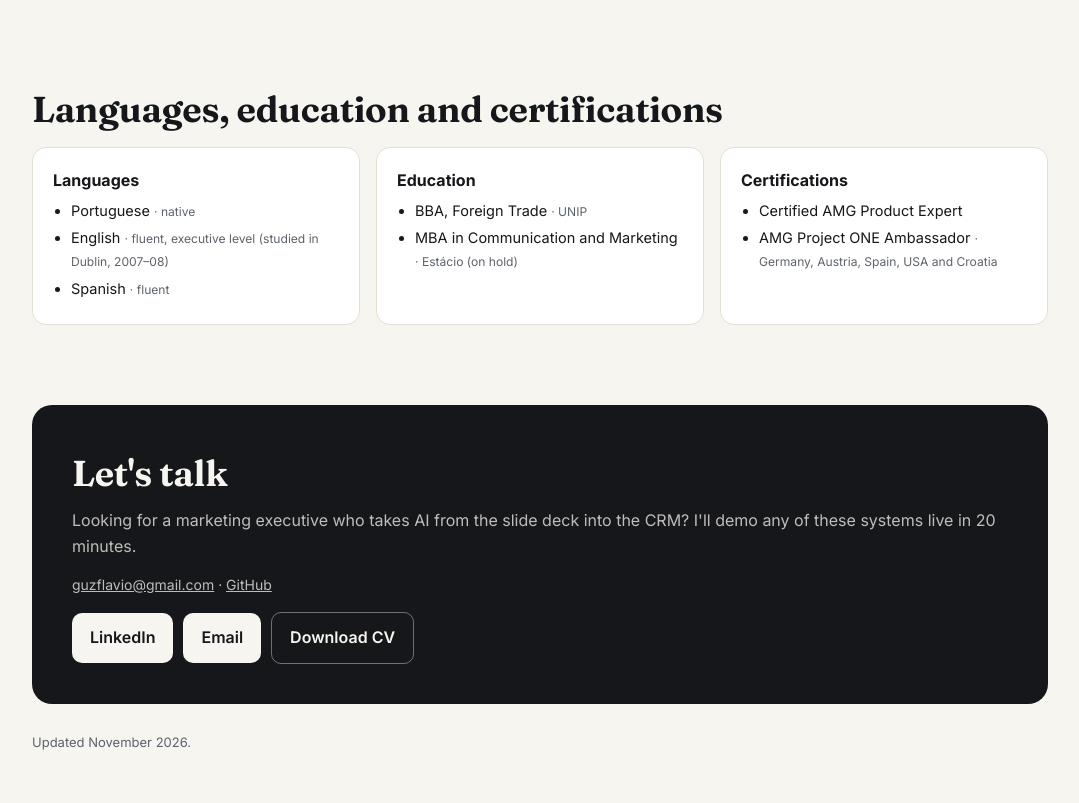
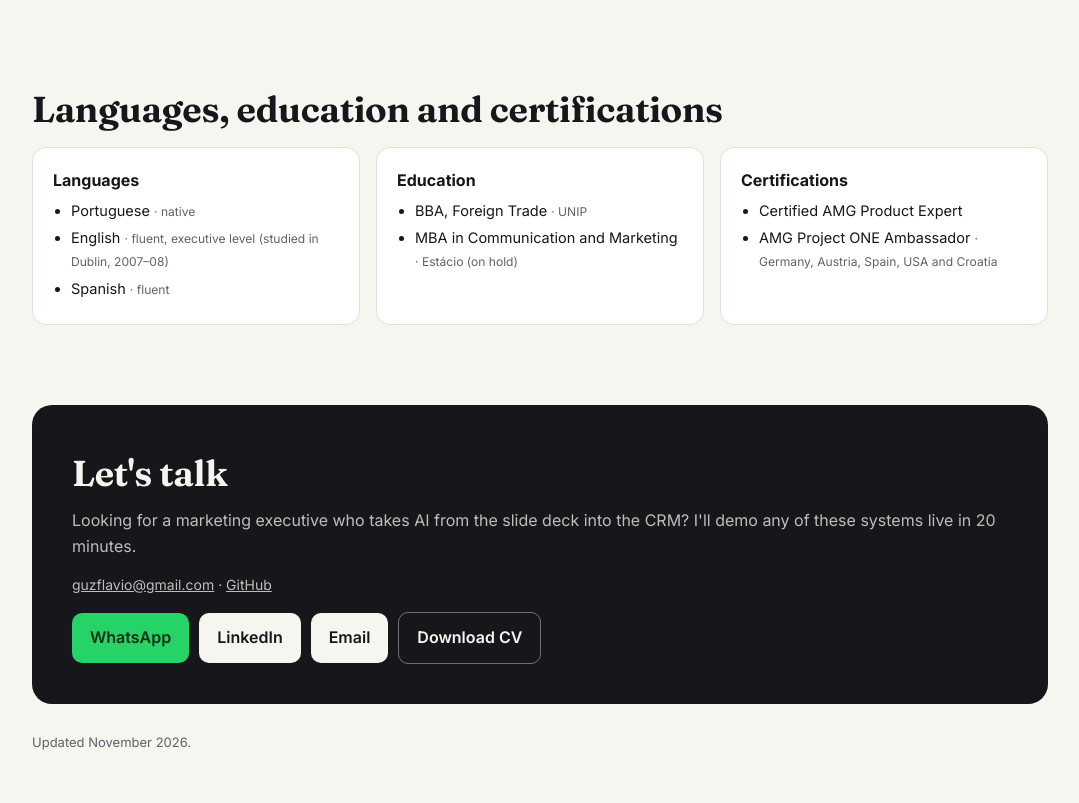
Before and after one commit to guzflavio-spec/guzflavio-spec.github.io, a plain HTML site: page index.html in a window 1280 px wide. Shown: the part 9488-10291 px from the top of the page, without its empty margins (100-1179 px from the left). Drawn offline with Linux system fonts and the light colour scheme.

Commit message:
Botão de WhatsApp no contato e CV com o primeiro show de drones
Co-Authored-By: Claude Opus 5.5 <noreply@anthropic.com>
Claude-Session: https://claude.ai/code/session_013HVjR3JnJMjt4153tvByw5

```diff
--- a/index.html
+++ b/index.html
@@ -215,6 +215,7 @@ h2{font-family:Fraunces,Georgia,serif;font-weight:650;font-size:clamp(26px,3.6vw
 .cta p{margin:6px 0 0;opacity:.75}
 .btns{display:flex;flex-wrap:wrap;gap:10px;align-items:center}
 .btn{display:inline-block;background:var(--bg);color:var(--ink);text-decoration:none;font-weight:600;padding:12px 18px;border-radius:10px}
+.btn.wa{background:#25D366;color:#0b2e17}
 .btn.ghost{background:transparent;color:var(--bg);border:1px solid color-mix(in srgb,var(--bg) 40%,transparent)}
 .cta .mail{display:block;margin-top:14px;font-size:14px;opacity:.75}
 .cta .mail a{color:var(--bg)}
@@ -635,6 +636,7 @@ footer{color:var(--muted);font-size:13px;padding:28px 0 48px}
         <span class="mail"><a href="mailto:guzflavio@gmail.com">guzflavio@gmail.com</a> · <a href="https://github.com/guzflavio-spec" rel="noopener">GitHub</a></span>
       </div>
       <div class="btns">
+        <a class="btn wa" href="https://wa.me/5511966476336?text=Ol%C3%A1%20Flavio%2C%20vi%20seu%20portf%C3%B3lio%20e%20gostaria%20de%20conversar." rel="noopener" target="_blank">WhatsApp</a>
         <a class="btn" href="https://www.linkedin.com/in/flavio-guzm%C3%A1n/" rel="noopener" target="_blank">LinkedIn</a>
         <a class="btn" href="mailto:guzflavio@gmail.com"><span class="pt">E-mail</span><span class="en">Email</span></a>
         <a class="btn ghost" href="cv.pdf" download="CV_Flavio_Guzman.pdf"><span class="pt">Baixar CV</span><span class="en">Download CV</span></a>
```
Also changed, not shown: 1 other file.
